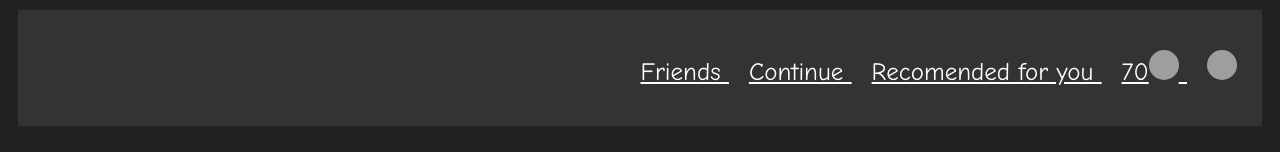
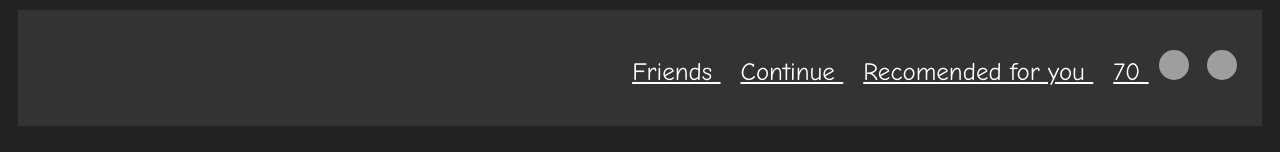
Before and after one commit to Yar4233/Robloxmaincopy, a plain HTML site: page index.html in a window 1280 px wide. Shown: the top 152 px of the page. Drawn offline with Linux system fonts and the light colour scheme; grey boxes are pictures that could not be loaded.

Commit message:
Update index.html

```diff
--- a/index.html
+++ b/index.html
@@ -9,7 +9,7 @@
                 <a class="headermarg" href="#friends">Friends  </a>
                 <a class="headermarg" href="#continue">Continue  </a>
                 <a class="headermarg" href="#rfy">Recomended for you  </a>
-                <a class="headermarg" href="#robux">70<img src="https://imghost.net/ib/35RLyEfNSUA0dhZ_1748431860.png" width="30px" height="30px"> </a>
+                <a class="headermarg" href="#robux">70 </a> <img src="https://imghost.net/ib/35RLyEfNSUA0dhZ_1748431860.png" width="30px" height="30px">
                 <a class="headermarg" href="#settings"><img src="https://upload.wikimedia.org/wikipedia/commons/6/6d/Windows_Settings_app_icon.png" width="30px" height="30px"/> </a>
             </p>
         </header>
```
